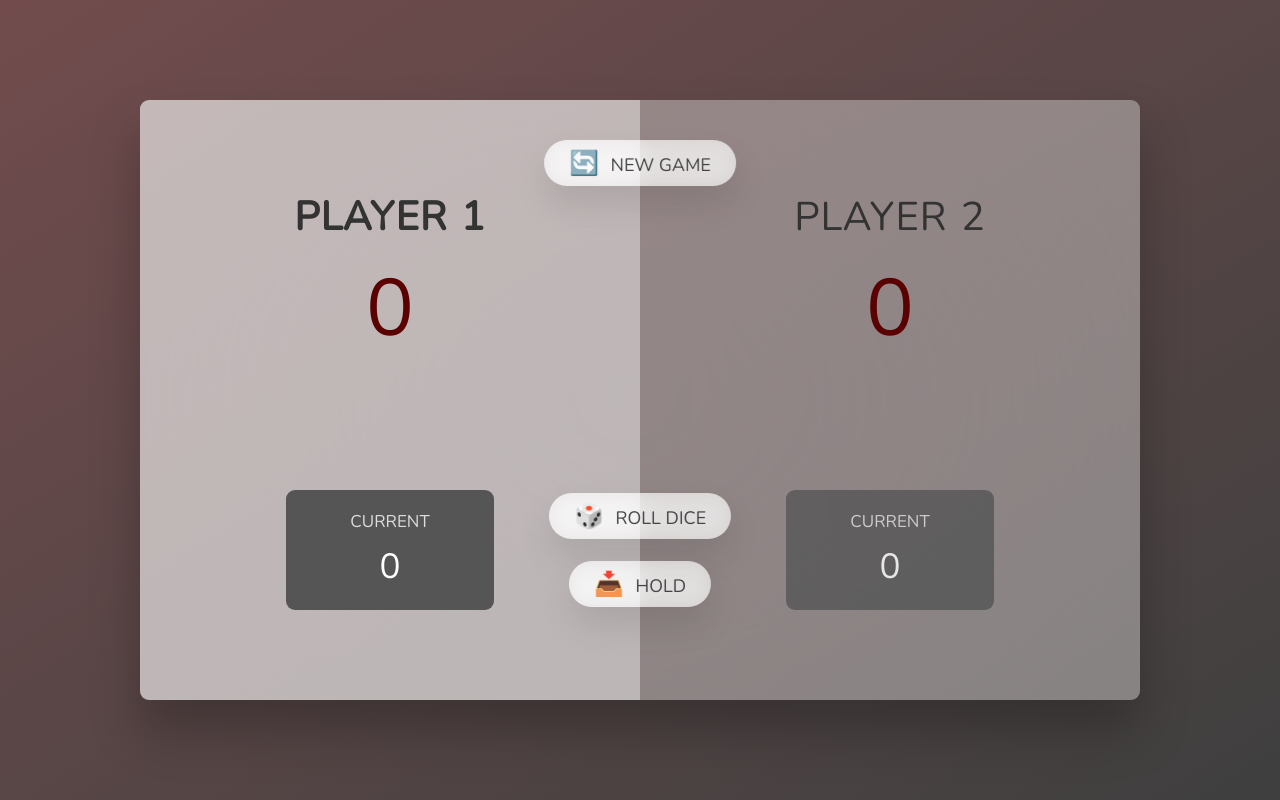
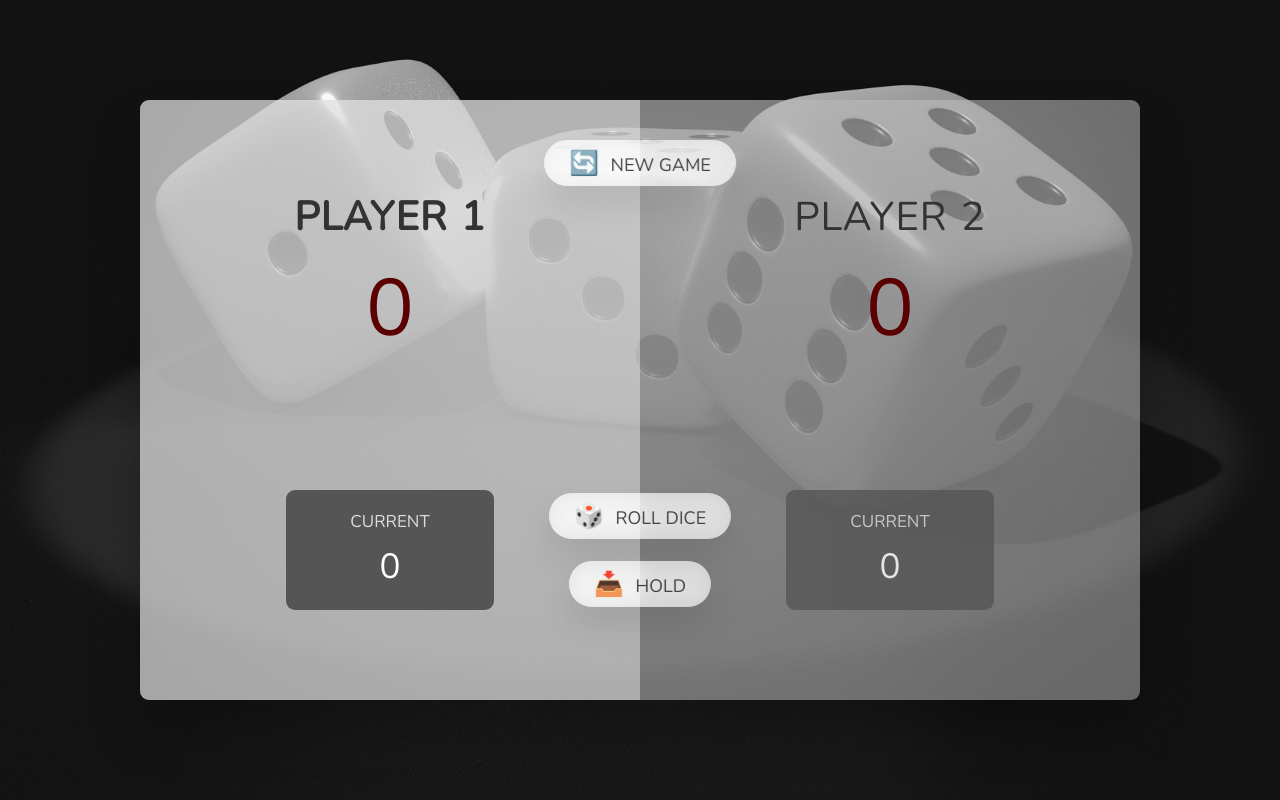
Before and after one commit to adiczq/diceGame, a plain HTML site: page index.html in a window 1280 px wide. Drawn offline with nearby package versions, Linux system fonts and the light colour scheme.

Commit message:
Update styles.css

```diff
--- a/src/styles.css
+++ b/src/styles.css
@@ -16,7 +16,9 @@ body {
   font-weight: 400;
   height: 100vh;
   color: #333;
-  background-image: linear-gradient(to top left, #3f3f3f 0%, #724c4d 100%);
+  background-image: url("./cube-1655118_1920.jpg");
+  background-size: cover;
+  background-position: center;
   display: flex;
   align-items: center;
   justify-content: center;
```
